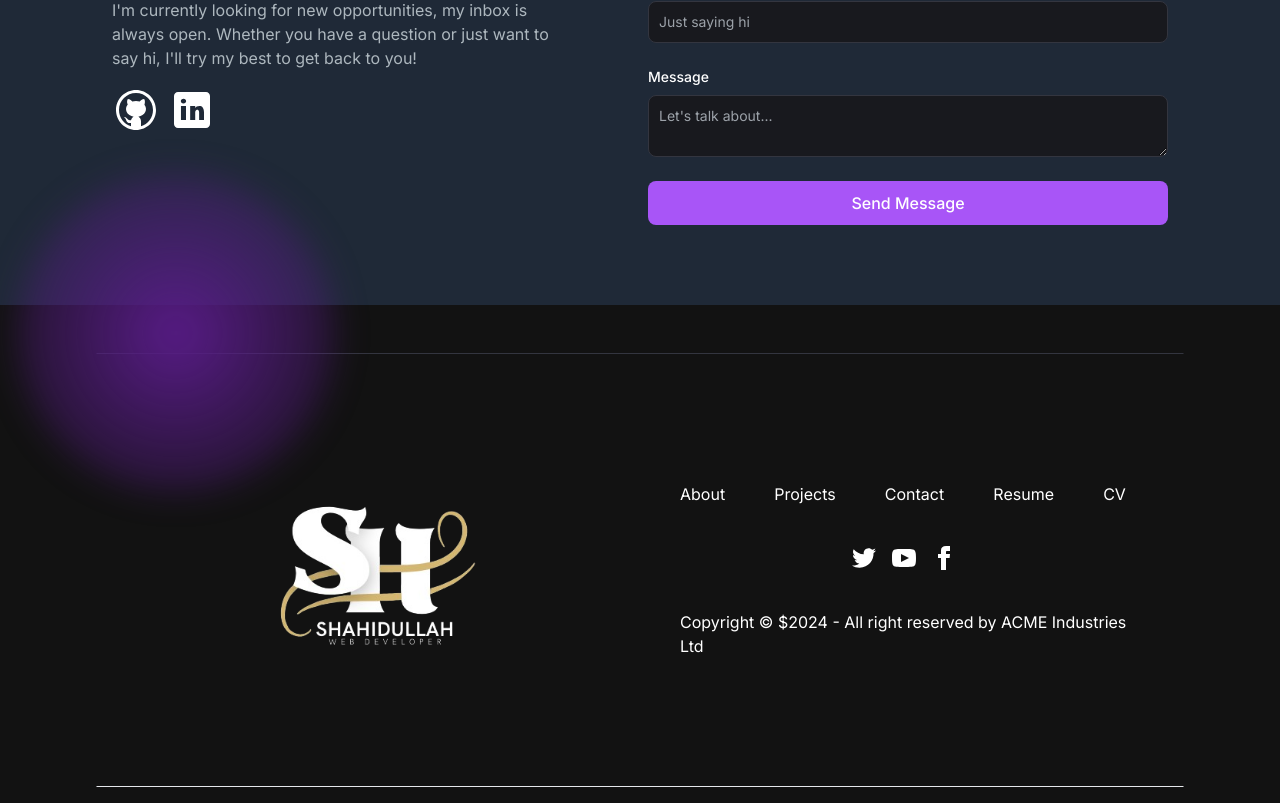
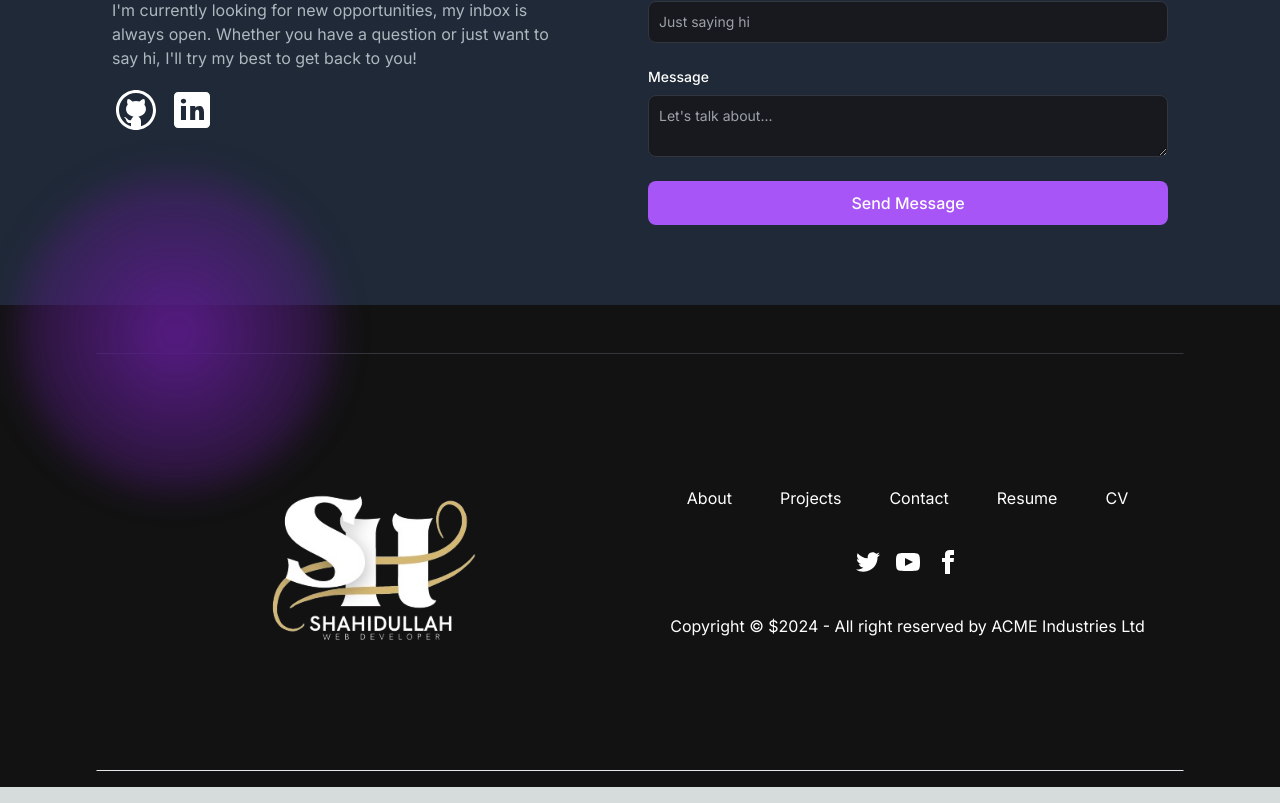
Before and after one commit to shahidulllah/my-portfolio, a Next.js app: page / in a window 1280 px wide. Shown: the part 2294-3097 px from the top of the page. Built offline with nearby package versions, Linux system fonts and the light colour scheme.

Commit message:
Design part

```diff
--- a/src/app/components/Footer.jsx
+++ b/src/app/components/Footer.jsx
@@ -4,23 +4,22 @@ import Image from "next/image";
 
 const Footer = () => {
     return (
-        <footer className="footer border z-10 border-t-[#33353F] border-l-transparent border-r-transparent text-white p-4 lg:mx-24">
-            <div className="grid grid-cols-1 lg:grid-cols-2">
-                <div className="w-auto flex flex-col items-center justify-center">
+        <footer className="footer border z-10 border-t-[#33353F] border-l-transparent border-r-transparent text-white p-2 lg:mx-24">
+            <div className="grid grid-cols-1 lg:grid-cols-2 justify-center items-center w-full">
+                <div className="flex flex-col items-center justify-center">
                     <Link
                         href={"/"}
                     >
                         <Image
                             src="/images/footerLogo.png"
                             alt="hero image"
-                            className="p-12 lg:p-2"
                             width={400}
                             height={400}
                         />
                     </Link>
                 </div>
-                <div className=" bg-base-200 text-base-content rounded p-10 flex flex-col justify-center items-center space-y-10 w-auto ">
-                    <nav className="grid grid-flow-col gap-5 lg:gap-12 w-full">
+                <div className=" bg-base-200 text-base-content rounded flex flex-col justify-center items-center space-y-10 text-center">
+                    <nav className="flex flex-wrap gap-5 lg:gap-12 w-full justify-center">
                         <a className="link link-hover">About</a>
                         <a className="link link-hover">Projects</a>
                         <a className="link link-hover">Contact</a>
@@ -28,7 +27,7 @@ const Footer = () => {
                         <a className="link link-hover">CV</a>
                     </nav>
                     <nav>
-                        <div className="grid grid-flow-col gap-4">
+                        <div className="flex flex-wrap gap-4">
                             <a>
                                 <svg
                                     xmlns="http://www.w3.org/2000/svg"
```
